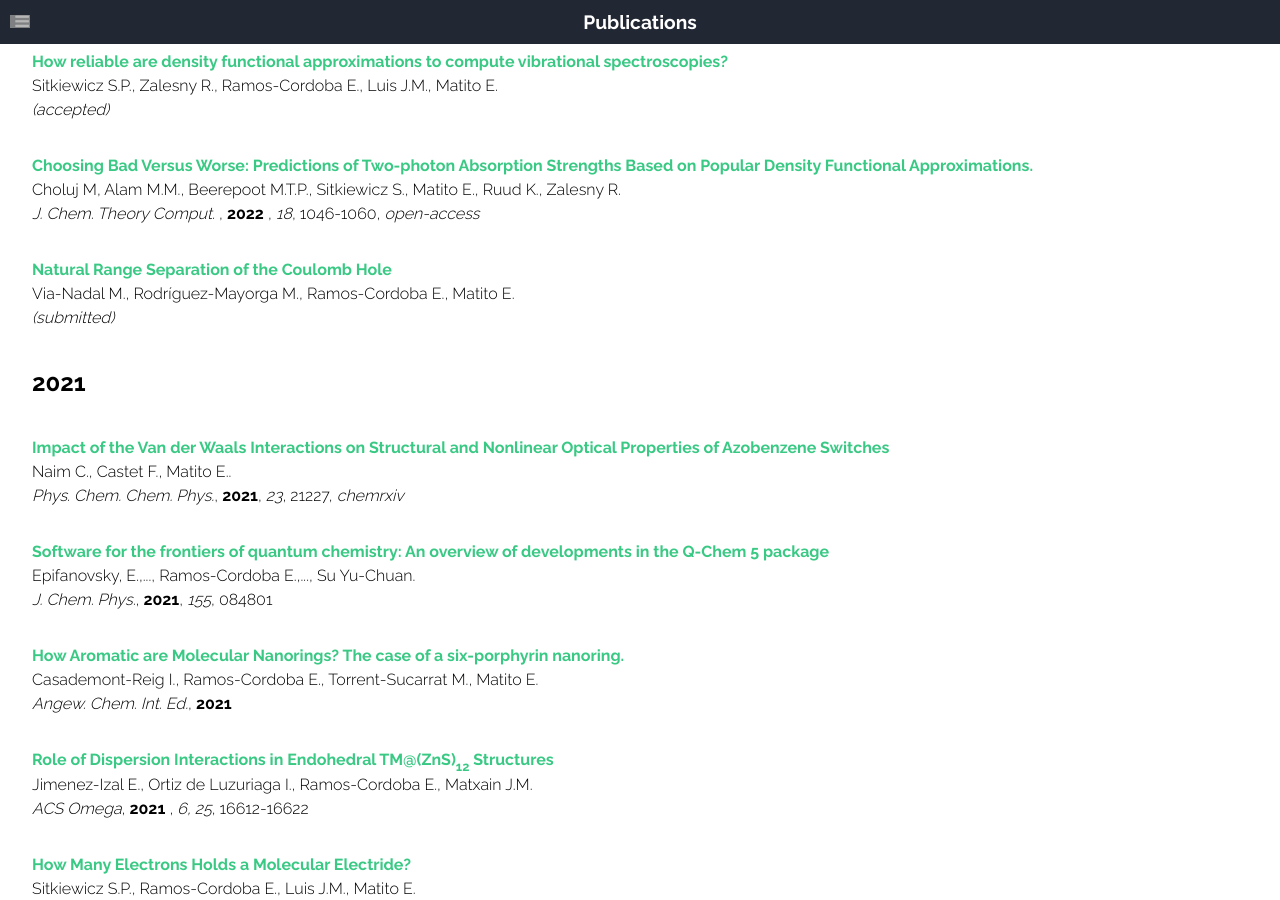
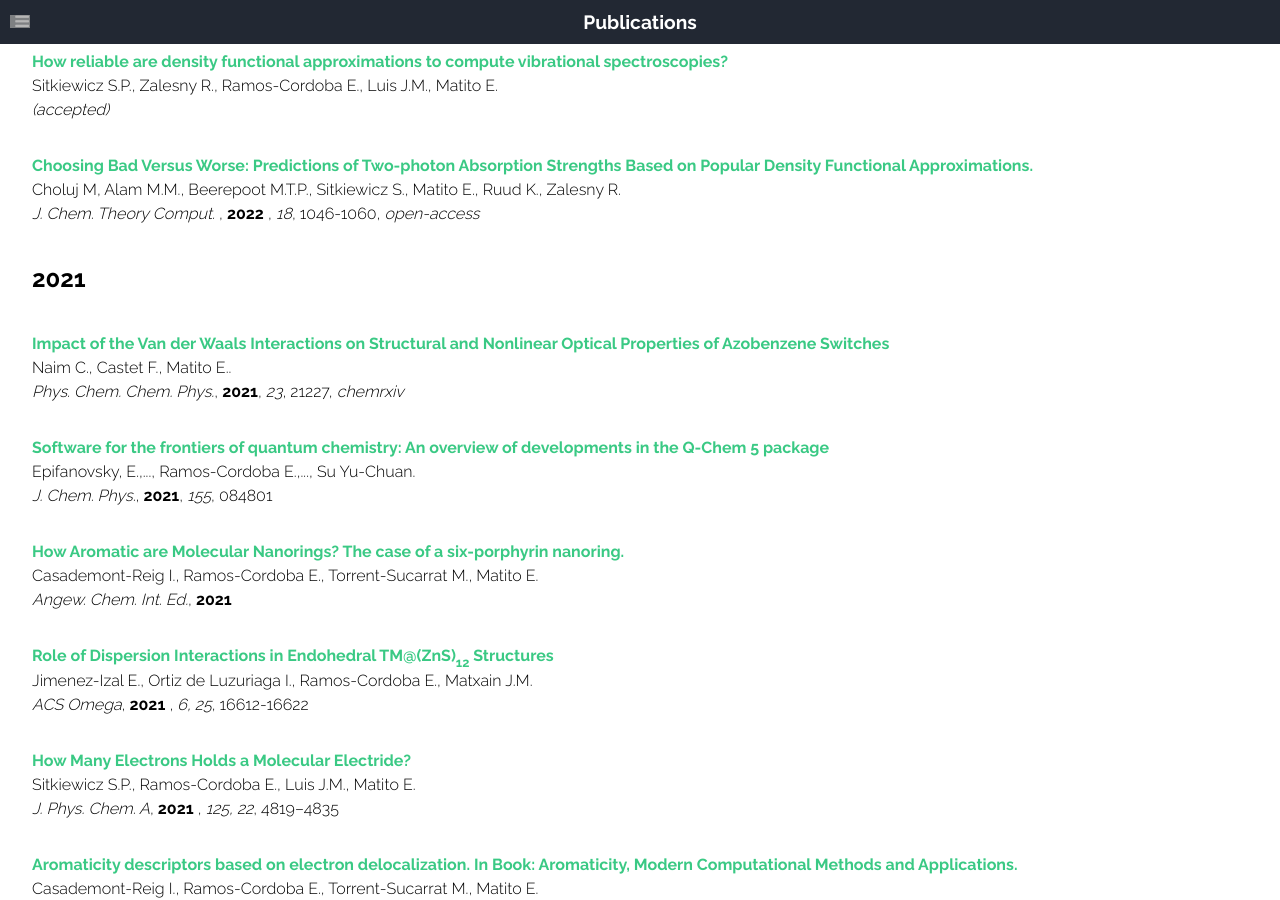
Before and after one commit to old-jekyll-templates/Horizons-Jekyll-Theme, a Jekyll site: the page built from publications.html, in a window 1280 px wide and 900 px high, scrolled down 607 px. Built offline with Jekyll 4.4.1, drawn with Linux system fonts in a browser that asks for light colours; grey boxes are pictures that could not be loaded.

Commit message:
corrected mistakes

```diff
--- a/publications.html
+++ b/publications.html
@@ -89,11 +89,6 @@ layout: main
 	    <font color="#000000"> <i>  J. Chem. Theory Comput.   </i>, <b>2022</b>
 		     <font color="#000000">, <i>18</i>, 1046-1060,<i> open-access</i> </p>
 
-
-	<p style="text-align:justify; text-justify:inter-ideograph;"> <font color="#000000">
-            <a href= target="_blank" style="text-decoration:none"><b> Natural Range Separation of the Coulomb Hole </b></a </font><br>
-            <font color="#000000"> Via-Nadal M., Rodríguez-Mayorga M., Ramos-Cordoba E., Matito E. </font><br>
-            <font color="#000000"> <i> (submitted) </i>	</p>
 
         <p style="text-align:justify; text-justify:inter-ideograph;"> <font color="#000000";font-size:14.0000pt><b><h2 id="2021">2021</h2></b></font></p>
 
```
